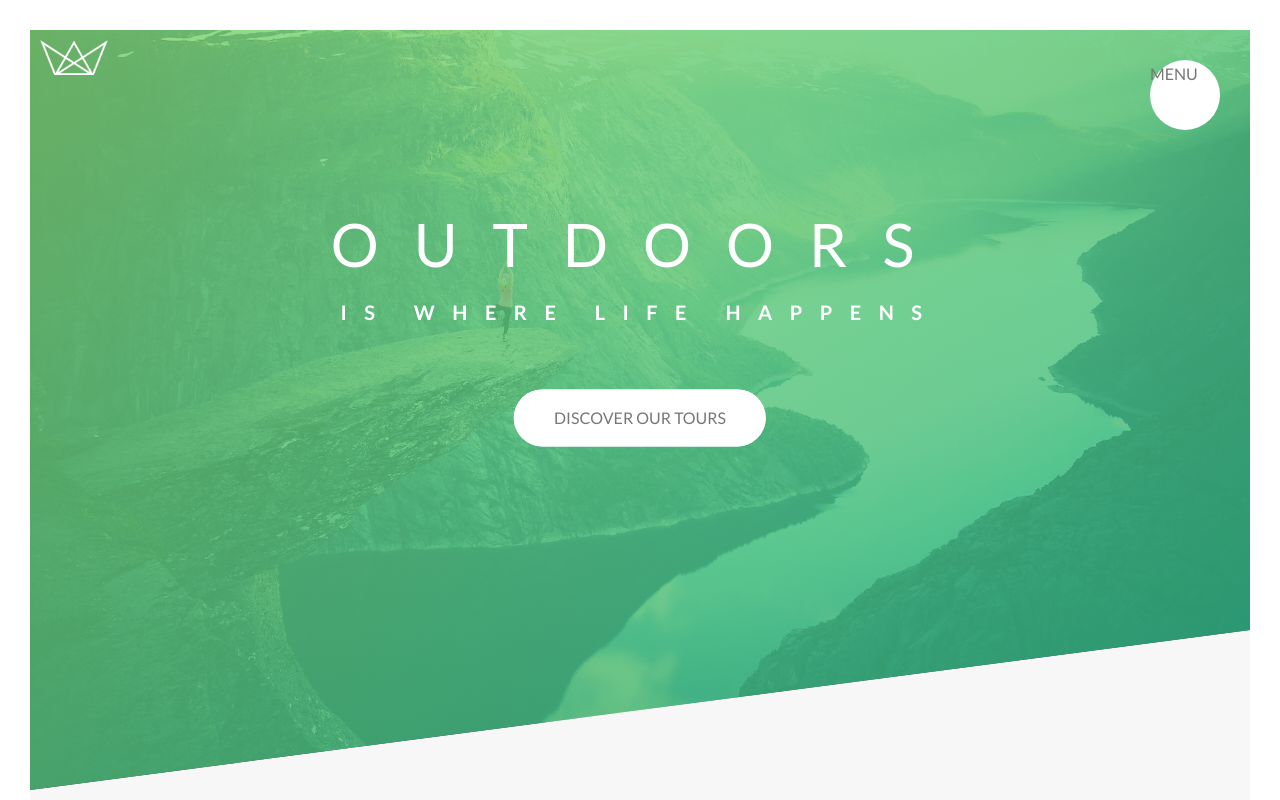
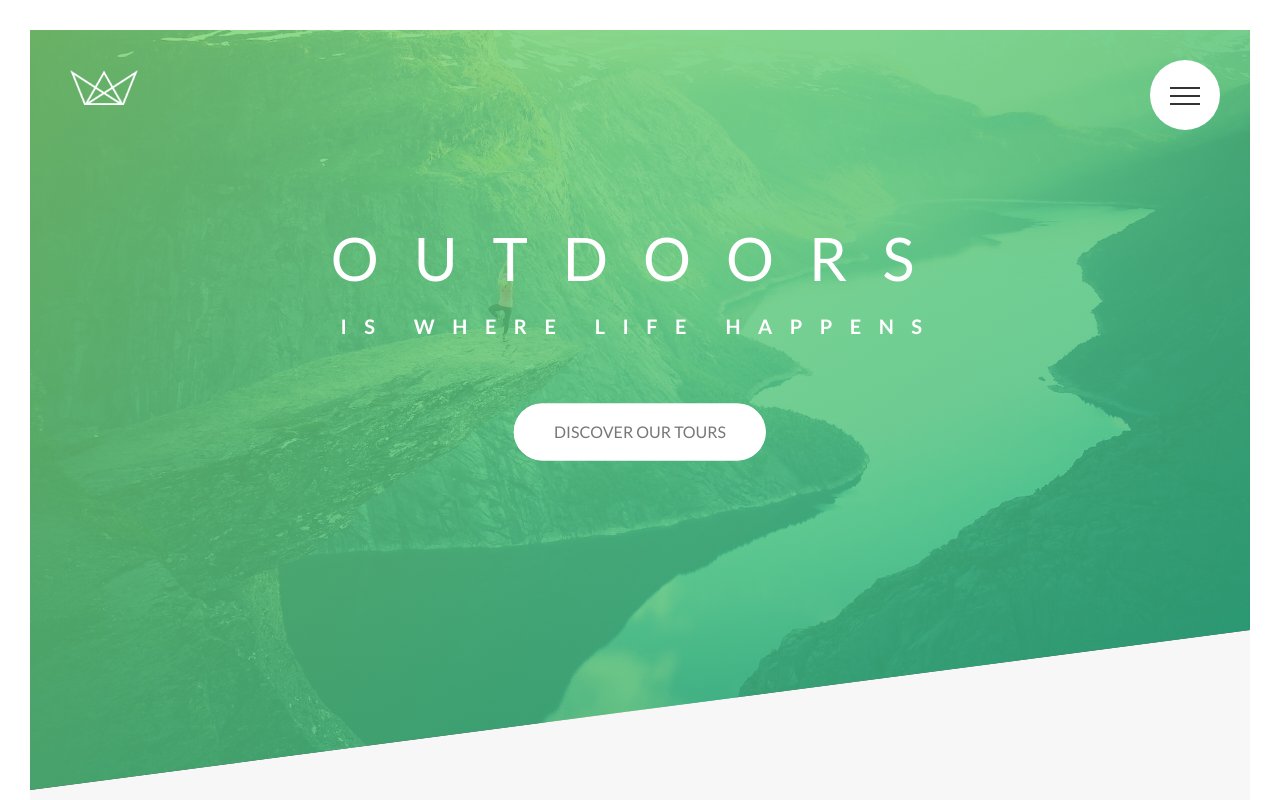
Before and after one commit to Souravbanerjeedata/Natour--Touring-Landing-Page, a website: page index.html in a window 1280 px wide. Shown: the top 800 px of the page. Drawn offline with Linux system fonts and the light colour scheme.

Commit message:
Building the Navigation - final

```diff
--- a/index.html
+++ b/index.html
@@ -18,7 +18,9 @@
   <body>
     <div class="navigation">
       <input type="checkbox" class="navigation__checkbox" id="nav-toggle" />
-      <label for="nav-toggle" class="navigation__button">MENU</label>
+      <label for="nav-toggle" class="navigation__button">
+        <span class="navigation__icon">&nbsp;</span>
+      </label>
 
       <div class="navigation__background">&nbsp;</div>
 
--- a/sass/layout/_header.scss
+++ b/sass/layout/_header.scss
@@ -1,4 +1,5 @@
 .header {
+  position: relative;
   height: 95vh;
   background-image: linear-gradient(
       to right bottom,
--- a/sass/layout/_navigation.scss
+++ b/sass/layout/_navigation.scss
@@ -12,6 +12,8 @@
     top: 6rem;
     right: 6rem;
     z-index: 2000;
+    cursor: pointer;
+    text-align: center;
   }
 
   &__background {
@@ -86,4 +88,57 @@
     width: 100%;
     opacity: 1;
   }
+
+  // Icon
+  &__icon {
+    position: relative;
+    margin-top: 3.5rem;
+
+    &,
+    &::before,
+    &::after {
+      width: 3rem;
+      height: 2px;
+      background-color: $color-grey-dark-3;
+      display: inline-block;
+    }
+
+    &::before,
+    &::after {
+      content: "";
+      position: absolute;
+      left: 0;
+      transition: all 0.2s;
+    }
+
+    &::before {
+      top: -0.8rem;
+    }
+
+    &::after {
+      top: 0.8rem;
+    }
+  }
+
+  &__button:hover &__icon::before {
+    top: -1rem;
+  }
+
+  &__button:hover &__icon::after {
+    top: 1rem;
+  }
+
+  &__checkbox:checked + &__button &__icon {
+    background-color: transparent;
+  }
+
+  &__checkbox:checked + &__button &__icon::before {
+    top: 0;
+    transform: rotate(135deg);
+  }
+
+  &__checkbox:checked + &__button &__icon::after {
+    top: 0;
+    transform: rotate(-135deg);
+  }
 }
```
Also changed, not shown: css/style.css.
